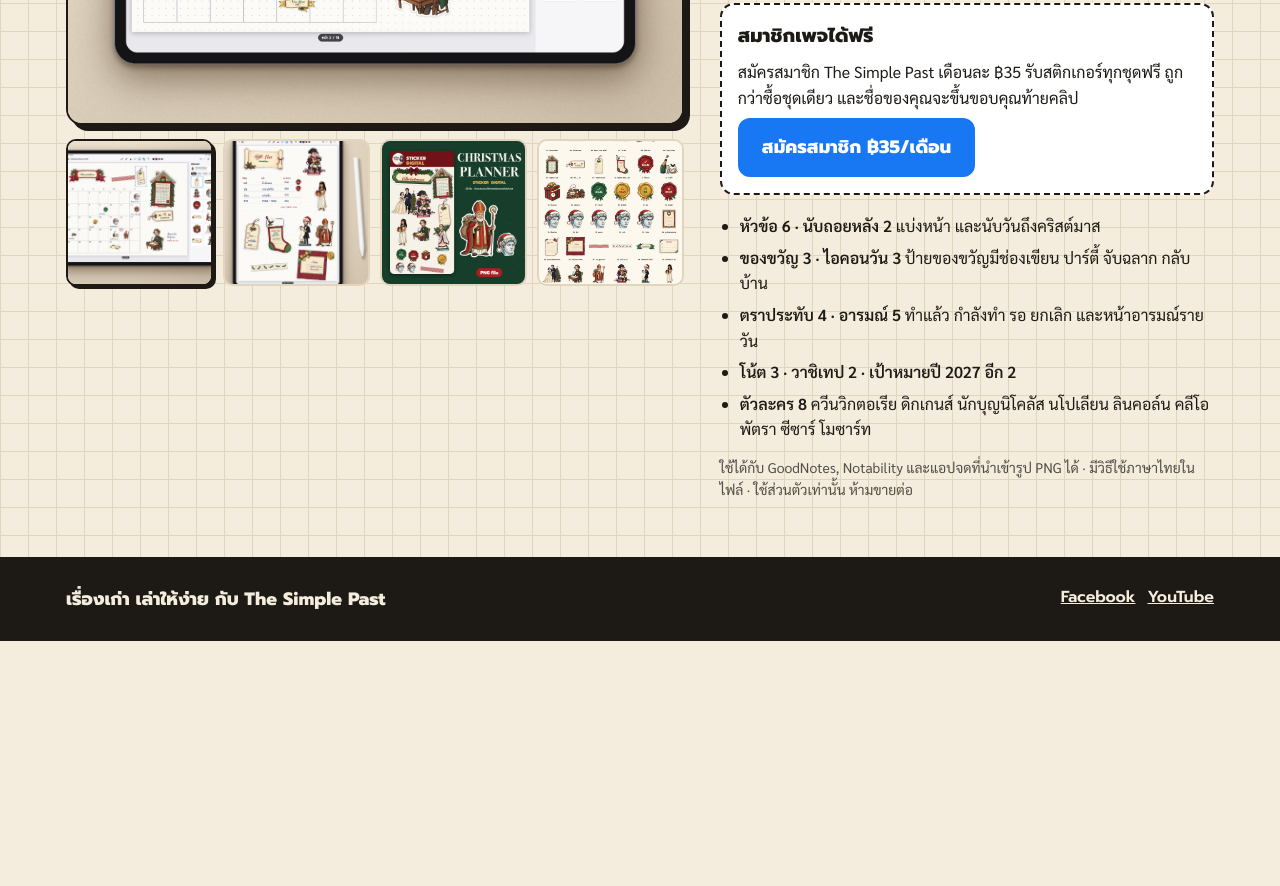
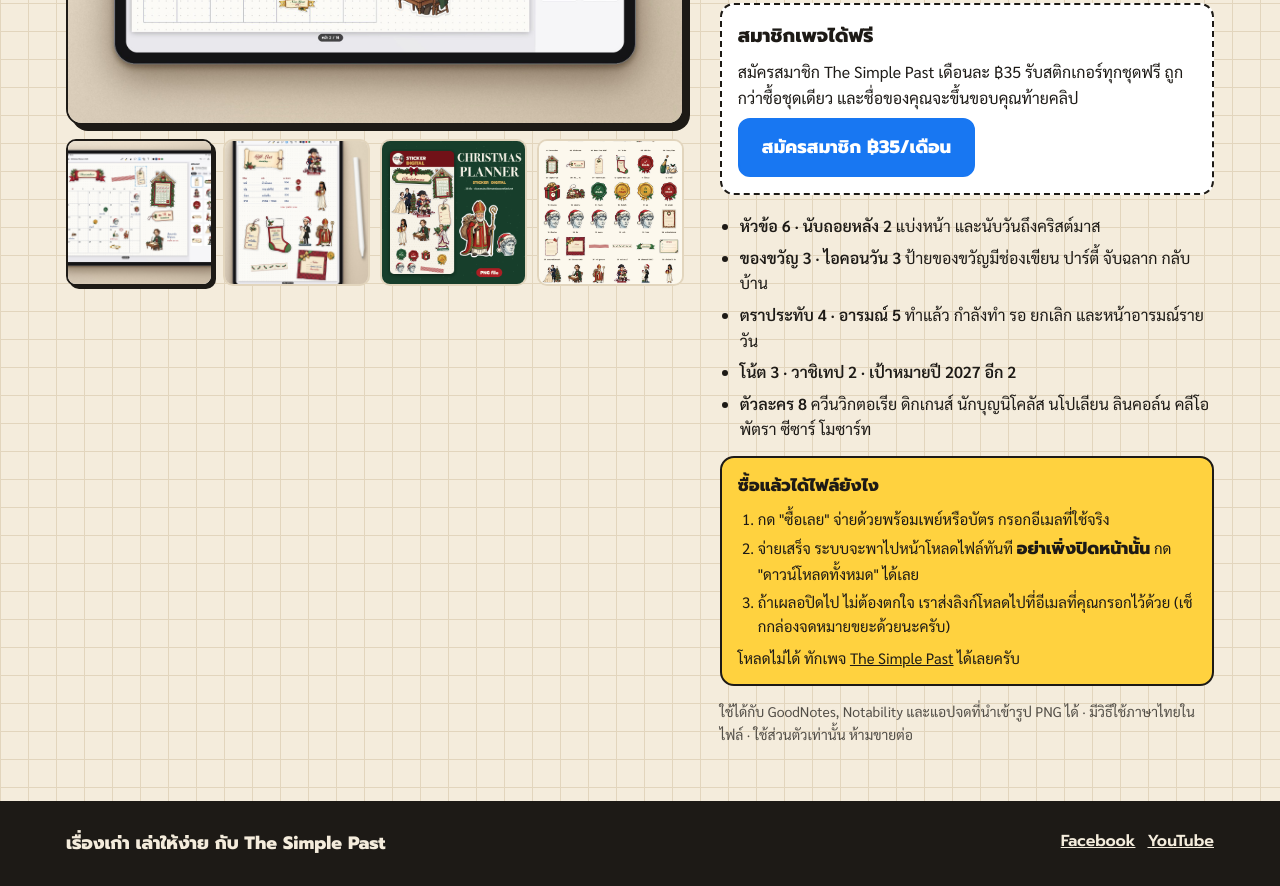
Before and after one commit to geefrost04/the-simple-past, a plain HTML site: page shop.html in a window 1280 px wide. Shown: the part 641-1527 px from the top of the page. Before the commit the page ends 1282 px from the top, so only its background shows below. Drawn offline with Linux system fonts and the light colour scheme.

Commit message:
Update site 2026-11-23
Co-Authored-By: Claude Opus 5.5 <noreply@anthropic.com>

```diff
--- a/assets/site.css
+++ b/assets/site.css
@@ -182,3 +182,7 @@ section.block{padding-top:32px;padding-bottom:32px}
 .p-list{margin:4px 0 0;padding-left:20px;display:flex;flex-direction:column;gap:6px;font-size:16px}
 .p-note{margin:0;font-size:14px;opacity:.75}
 @media (max-width:860px){.product{grid-template-columns:1fr;gap:24px}}
+
+.p-how{width:100%;box-sizing:border-box;background:var(--yellow);border:2px solid var(--ink);border-radius:14px;padding:14px 16px;font-size:15px}
+.p-how b:first-child{font-family:Prompt,sans-serif;font-size:17px}
+.p-how ol{margin:8px 0;padding-left:20px;display:flex;flex-direction:column;gap:4px}.p-how p{margin:0}
--- a/shop.html
+++ b/shop.html
@@ -72,6 +72,11 @@ document.addEventListener('click',function(ev){
         <li><b>โน้ต 3 · วาชิเทป 2 · เป้าหมายปี 2027 อีก 2</b></li>
         <li><b>ตัวละคร 8</b> ควีนวิกตอเรีย ดิกเกนส์ นักบุญนิโคลัส นโปเลียน ลินคอล์น คลีโอพัตรา ซีซาร์ โมซาร์ท</li>
       </ul>
+      <div class="p-how"><b>ซื้อแล้วได้ไฟล์ยังไง</b>
+        <ol><li>กด "ซื้อเลย" จ่ายด้วยพร้อมเพย์หรือบัตร กรอกอีเมลที่ใช้จริง</li>
+        <li>จ่ายเสร็จ ระบบจะพาไปหน้าโหลดไฟล์ทันที <b>อย่าเพิ่งปิดหน้านั้น</b> กด "ดาวน์โหลดทั้งหมด" ได้เลย</li>
+        <li>ถ้าเผลอปิดไป ไม่ต้องตกใจ เราส่งลิงก์โหลดไปที่อีเมลที่คุณกรอกไว้ด้วย (เช็กกล่องจดหมายขยะด้วยนะครับ)</li></ol>
+        <p>โหลดไม่ได้ ทักเพจ <a href="https://www.facebook.com/100082024890340" target="_blank" rel="noopener">The Simple Past</a> ได้เลยครับ</p></div>
       <p class="p-note">ใช้ได้กับ GoodNotes, Notability และแอปจดที่นำเข้ารูป PNG ได้ · มีวิธีใช้ภาษาไทยในไฟล์ · ใช้ส่วนตัวเท่านั้น ห้ามขายต่อ</p>
     </div>
   </article>
```
